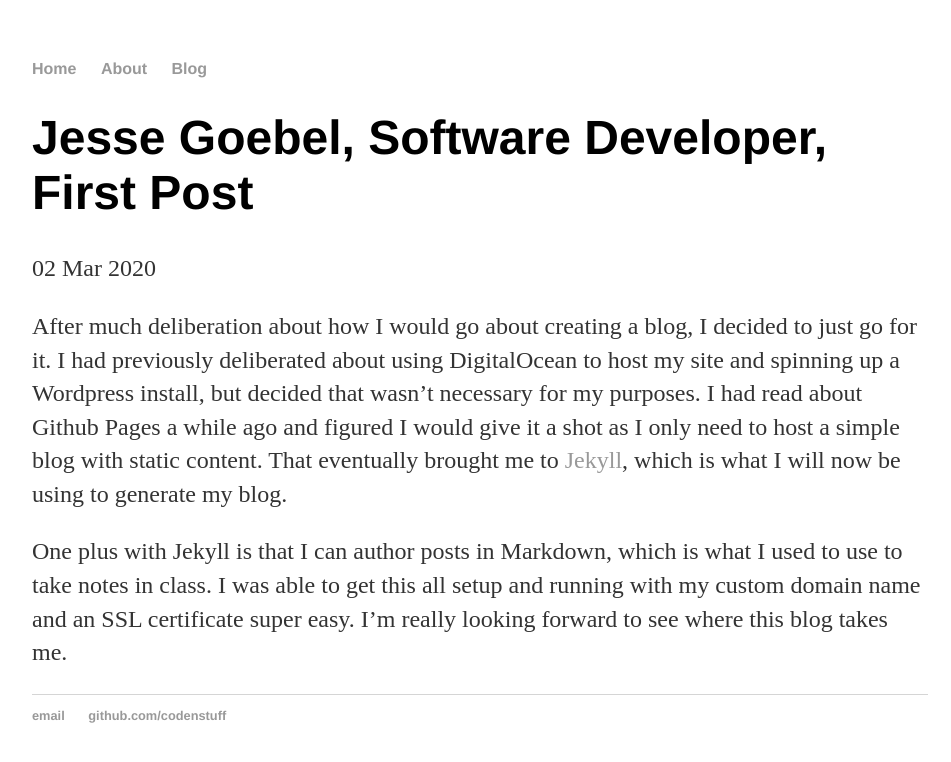
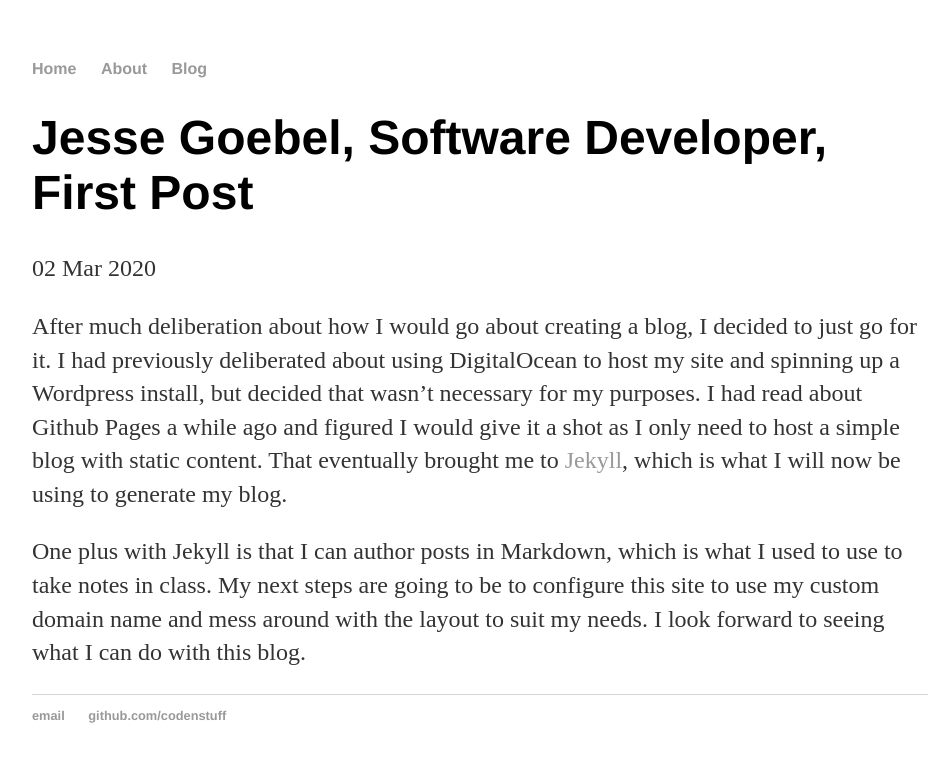
Before and after one commit to codenstuff/codenstuff.github.io, a Jekyll site: the page built from _posts/2020-03-02-jesse-goebel-first-post.md, in a window 1280 px wide. Shown: the top 762 px of the page, without its empty margins (160-1111 px from the left). Built offline with Jekyll 4.4.1, drawn with Linux system fonts in a browser that asks for light colours.

Commit message:
Update 2020-03-02-jesse-goebel-first-post.md

```diff
--- a/_posts/2020-03-02-jesse-goebel-first-post.md
+++ b/_posts/2020-03-02-jesse-goebel-first-post.md
@@ -7,5 +7,4 @@ date: 2020-03-02
 After much deliberation about how I would go about creating a blog, I decided to just go for it. I had previously deliberated about using DigitalOcean to host my site and spinning up a Wordpress install, but decided that wasn't necessary for my purposes.
 I had read about Github Pages a while ago and figured I would give it a shot as I only need to host a simple blog with static content. That eventually brought me to [Jekyll](https://jekyllrb.com), which is what I will now be using to generate my blog.
 
-One plus with Jekyll is that I can author posts in Markdown, which is what I used to use to take notes in class. I was able to get this all setup and running with my custom domain name and an SSL certificate super easy. I'm really looking forward to see
-where this blog takes me.
+One plus with Jekyll is that I can author posts in Markdown, which is what I used to use to take notes in class. My next steps are going to be to configure this site to use my custom domain name and mess around with the layout to suit my needs. I look forward to seeing what I can do with this blog.
```
